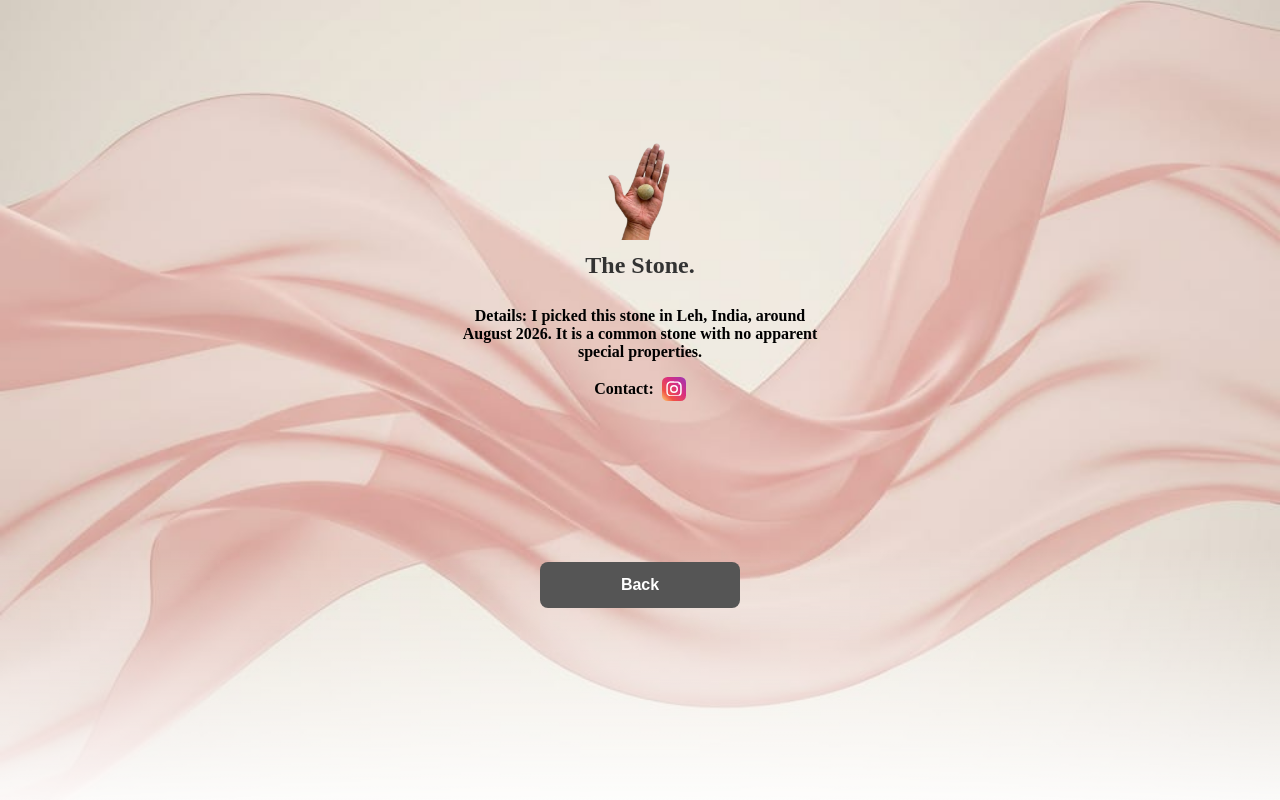
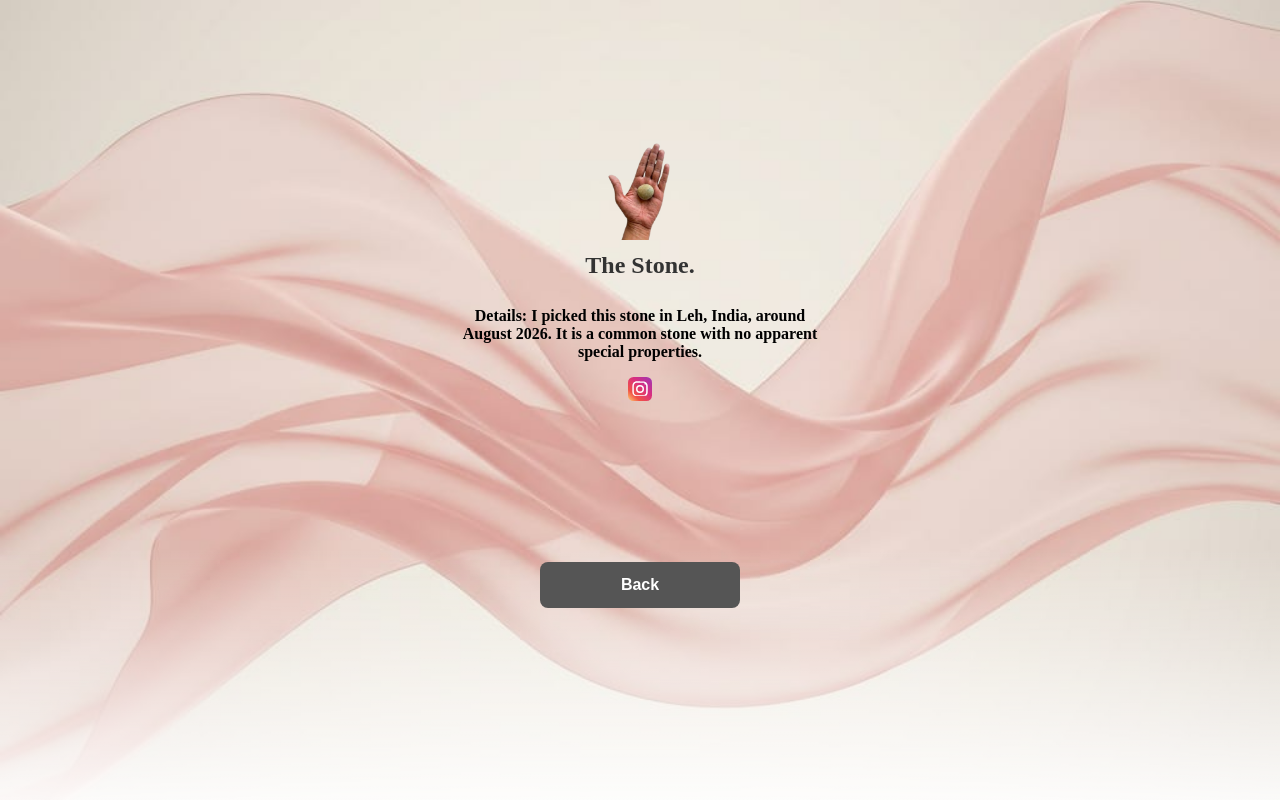
Before and after one commit to eghanvat/justonestone, a plain HTML site: page thestone.html in a window 1280 px wide. Drawn offline with Linux system fonts and the light colour scheme.

Commit message:
Update thestone.html

```diff
--- a/thestone.html
+++ b/thestone.html
@@ -18,11 +18,7 @@
 
        <!-- Wrapper forces a row and keeps elements vertically locked to center -->
 <div style="display: flex; flex-direction: row; align-items: center; justify-content: center; margin-top: 10px;">
-
-    <!-- Text styling matching your UI layout -->
-    <p style="margin: 0; padding: 0;">Contact: &nbsp;</p>
-
-    <!-- Cleaned anchor layout container -->
+  <!-- Cleaned anchor layout container -->
     <a href="https://instagram.com/sujeet.gha" target="_blank" rel="noopener noreferrer" style="display: flex; align-items: center; line-height: 0; text-decoration: none;">
         <svg xmlns="http://w3.org" viewBox="0 0 24 24" style="width: 24px; height: 24px; display: block;">
             <defs>
```
